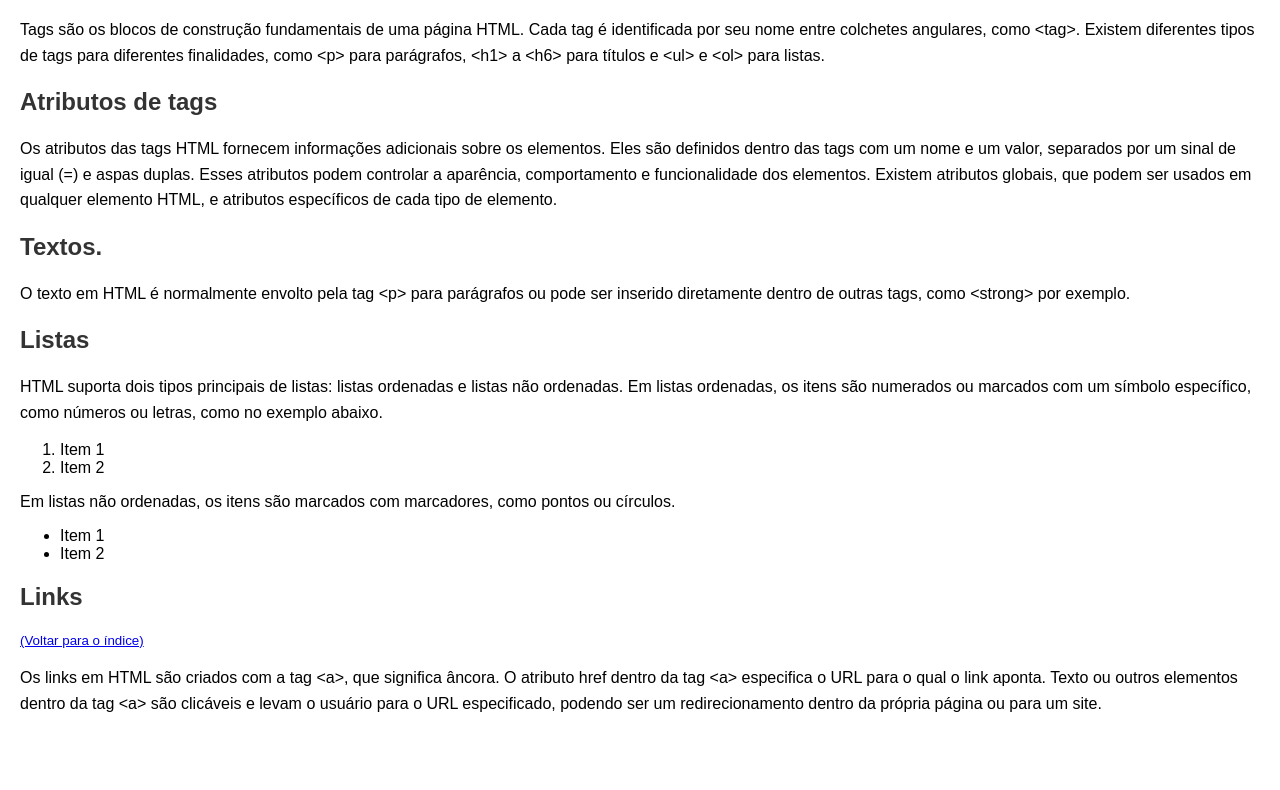
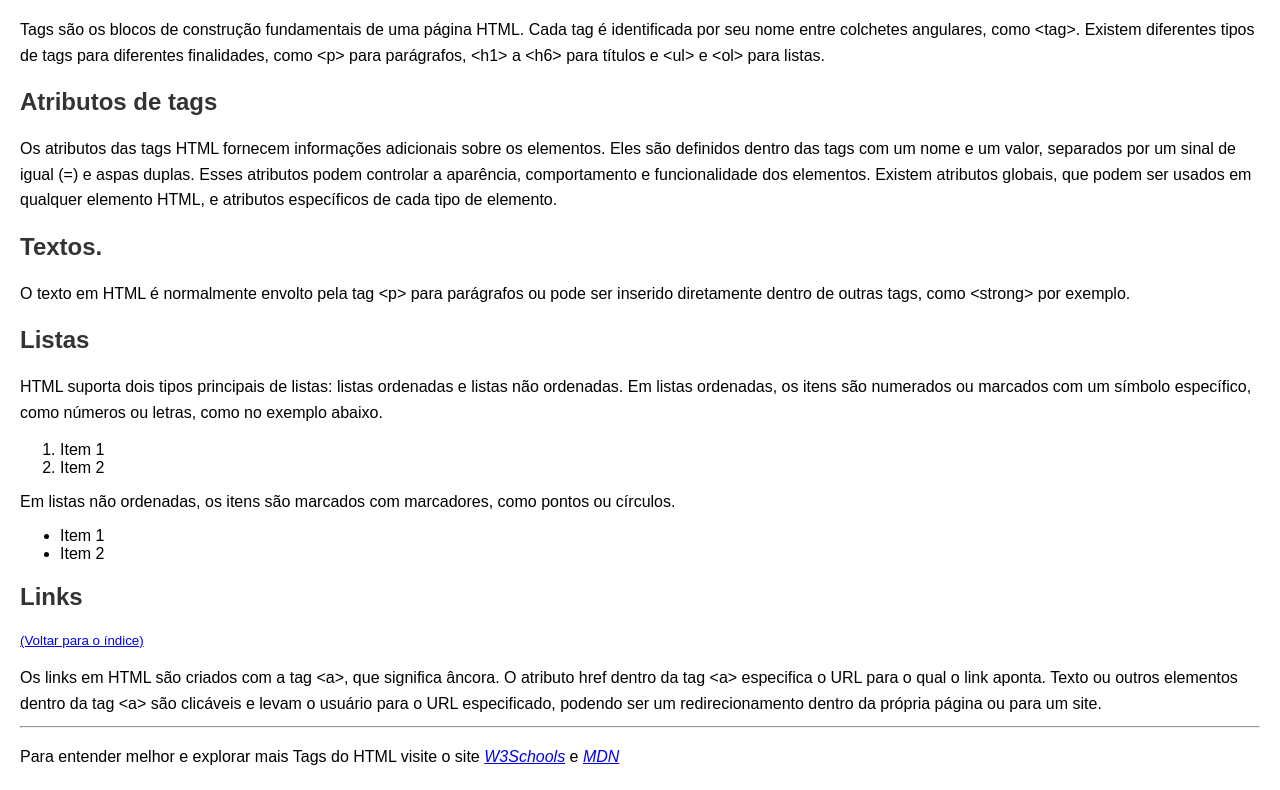
Before and after one commit to G-Giaciani/Desafio-Dio-HTML, a plain HTML site: page conceitos.html in a window 1280 px wide. Shown: the part 546-1336 px from the top of the page. Before the commit the page ends 1282 px from the top, so only its background shows below. Drawn offline with Linux system fonts and the light colour scheme.

Commit message:
versão dia 03 de maio

```diff
--- a/conceitos.html
+++ b/conceitos.html
@@ -55,6 +55,8 @@
         <h2 id="Links">Links</h2>
         <small><a href="#indice">(Voltar para o índice)</a></small>
         <p>Os links em HTML são criados com a tag &lt;a&gt;, que significa âncora. O atributo href dentro da tag &lt;a&gt; especifica o URL para o qual o link aponta. Texto ou outros elementos dentro da tag &lt;a&gt; são clicáveis e levam o usuário para o URL especificado, podendo ser um redirecionamento dentro da própria página ou para um site.</p>
+        <hr/>
+        <p>Para entender melhor e explorar mais Tags do HTML visite o site <cite><a href="https://www.w3schools.com" target="_blank">W3Schools</a></cite> e <cite><a href="https://developer.mozilla.org/pt-BR/" target="_blank">MDN</a></cite></p>
 
     </body>
 </html>
```
